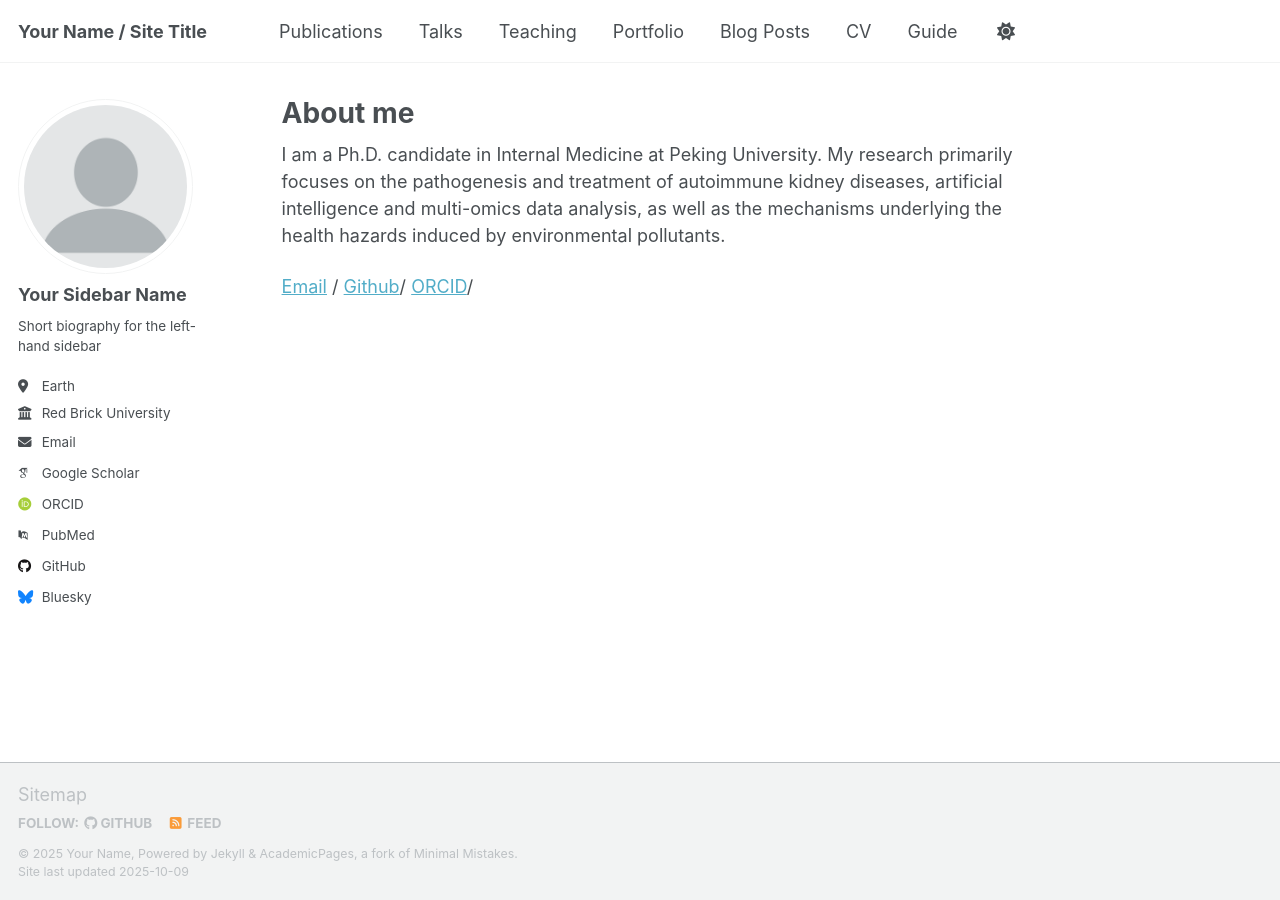
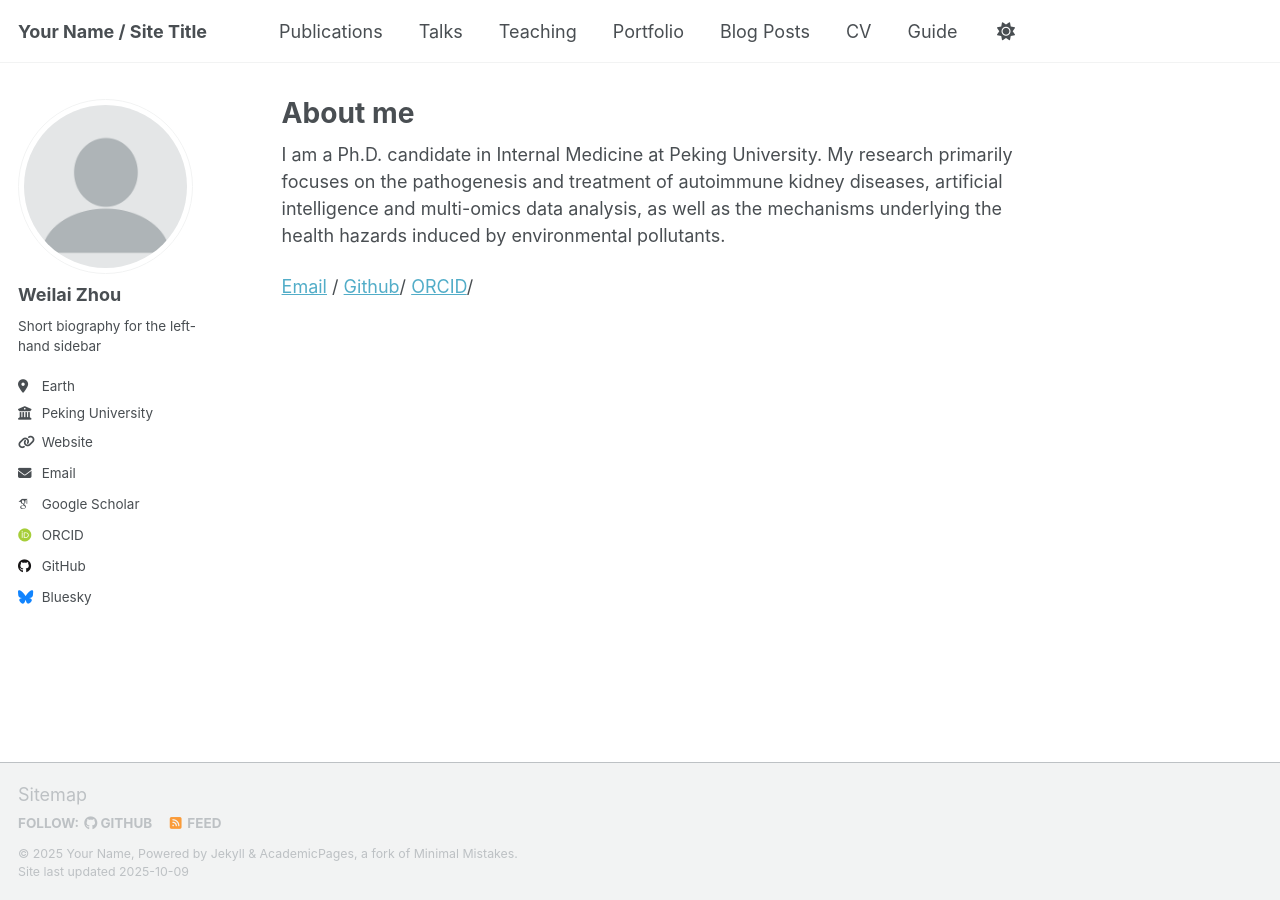
Before and after one commit to Zhouweilai02/Zhouweilai02.github.io, a Jekyll site: the page built from _pages/about.md, in a window 1280 px wide. Built offline with Jekyll 4.4.1, drawn with Linux system fonts in a browser that asks for light colours; some web fonts are replaced; a script that is not in the unit is left out.

Commit message:
Update _config.yml

```diff
--- a/_config.yml
+++ b/_config.yml
@@ -24,12 +24,12 @@ repository               : "academicpages/academicpages.github.io"
 author:
   # Biographic information
   avatar           : "profile.png"
-  name             : "Your Sidebar Name"
+  name             : "Weilai Zhou"
   pronouns         : # example: "she/her"
   bio              : "Short biography for the left-hand sidebar"
   location         : "Earth"
-  employer         : "Red Brick University"
-  uri              : # URL
+  employer         : "Peking University"
+  uri              : https://zhouweilai02.github.io/
   email            : "none@example.org"
 
   # Academic websites
@@ -38,9 +38,9 @@ author:
   googlescholar    : "https://scholar.google.com/citations?user=PS_CX0AAAAAJ"
   inspire-hep      : # URL
   impactstory      : # URL
-  orcid            : "http://orcid.org/yourorcidurl"
+  orcid            : "https://orcid.org/0009-0004-3339-1172"
   semantic         : # URL
-  pubmed           : "https://www.ncbi.nlm.nih.gov/pubmed/?term=john+snow"
+  pubmed           : #"https://www.ncbi.nlm.nih.gov/pubmed/?term=john+snow"
   researchgate     : # URL
   scopus           : # URL
 
```
